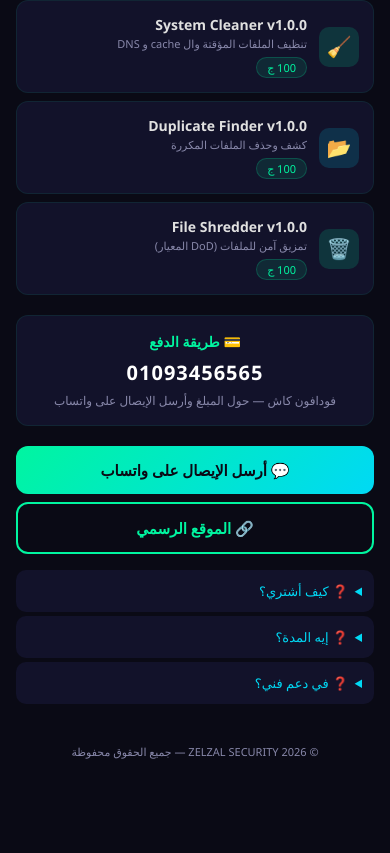
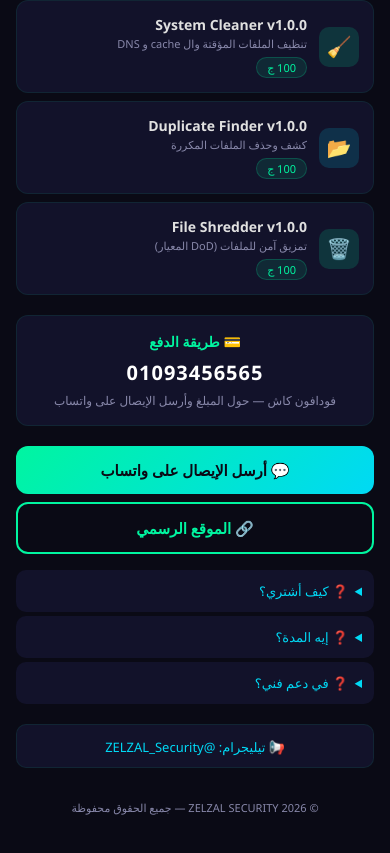
Before and after one commit to Mohamedameer99999/zelzal-security, a plain HTML site: page mobile-store.html in a window 390 px wide. Shown: the part 714-1567 px from the top of the page. Drawn offline with Linux system fonts and the light colour scheme.

Commit message:
Telegram channel link in footer + mobile store

```diff
--- a/mobile-store.html
+++ b/mobile-store.html
@@ -157,6 +157,9 @@ footer { text-align: center; padding: 20px; color: var(--muted); font-size: 11px
   </details>
 </div>
 
+<div style="text-align:center;margin:12px 16px;padding:10px;background:var(--card);border-radius:10px;border:1px solid rgba(0,245,160,0.08)">
+  <a href="https://t.me/ZELZAL_Security" style="color:var(--cyan);text-decoration:none;font-size:13px">📢 تيليجرام: @ZELZAL_Security</a>
+</div>
 <footer>© 2026 ZELZAL SECURITY — جميع الحقوق محفوظة</footer>
 </body>
 </html>
```
Also changed, not shown: index.html (+1 -0 lines).
